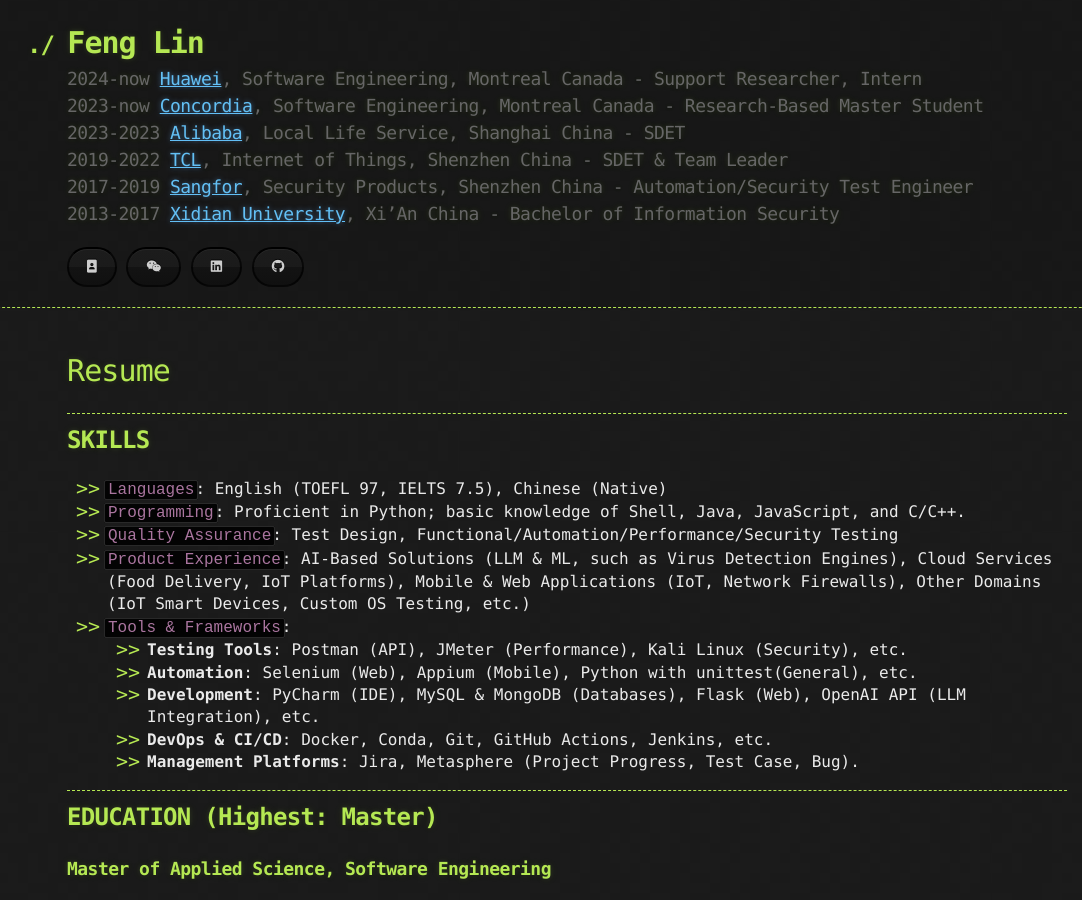
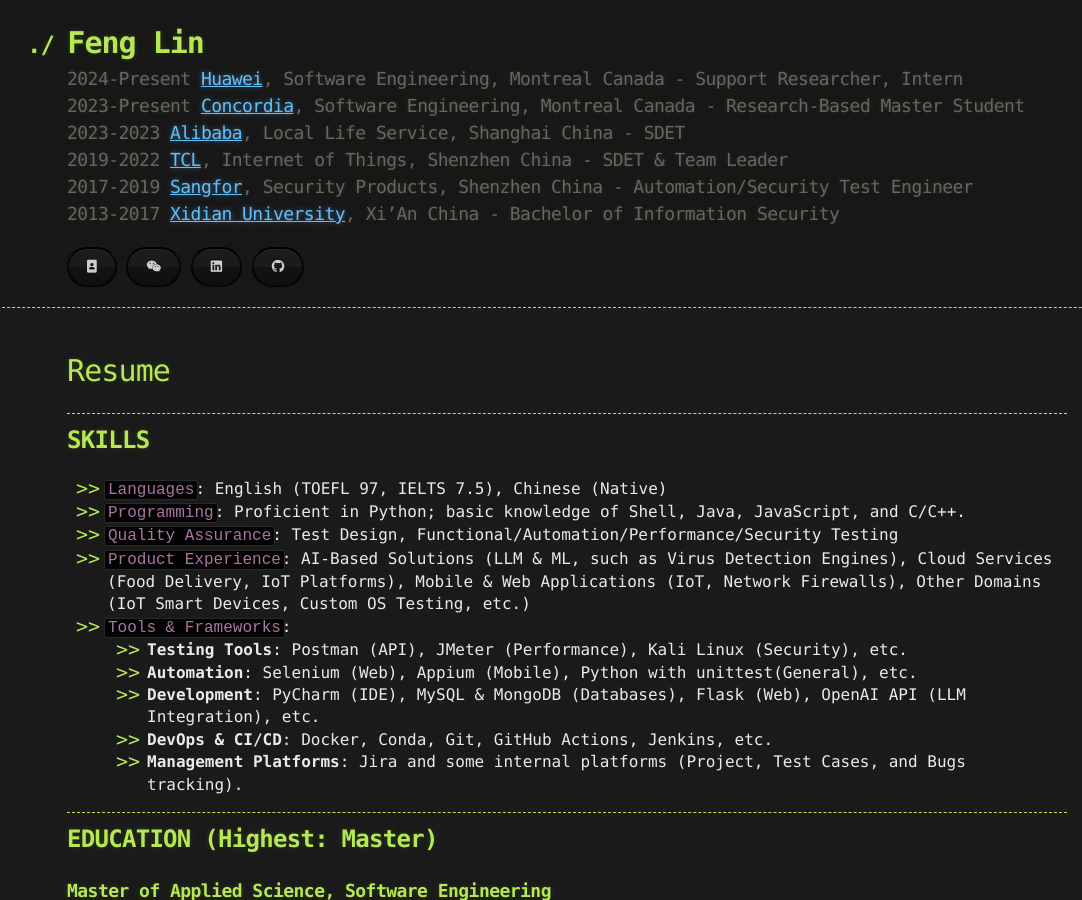
Before and after one commit to L1nwatch/L1nwatch.github.io, a Jekyll site: the page built from index.md, in a window 1280 px wide and 900 px high. Shown: the whole window, without its empty margins (73-1155 px from the left). Built offline with Jekyll 4.4.1, drawn with Linux system fonts in a browser that asks for light colours; our own code applies the rules of GitHub Pages for plain Markdown files.

Commit message:
[2025-01-17] some adjustment

```diff
--- a/_config.yml
+++ b/_config.yml
@@ -1,5 +1,5 @@
 title: Feng Lin
-description: 2024-now <a href="https://www.huawei.com/ca/">Huawei</a>, Software Engineering, Montreal Canada - Support Researcher, Intern <br> 2023-now <a href="https://www.concordia.ca/">Concordia</a>, Software Engineering, Montreal Canada - Research-Based Master Student <br> 2023-2023 <a href="https://www.alibabagroup.com/en-US/">Alibaba</a>, Local Life Service, Shanghai China - SDET <br> 2019-2022 <a href="https://www.tcl.com/us/en">TCL</a>, Internet of Things, Shenzhen China - SDET & Team Leader <br> 2017-2019 <a href="https://www.sangfor.com/">Sangfor</a>, Security Products, Shenzhen China - Automation/Security Test Engineer <br> 2013-2017 <a href="https://www.xidian.edu.cn/">Xidian University</a>, Xi’An China - Bachelor of Information Security
+description: 2024-Present <a href="https://www.huawei.com/ca/">Huawei</a>, Software Engineering, Montreal Canada - Support Researcher, Intern <br> 2023-Present <a href="https://www.concordia.ca/">Concordia</a>, Software Engineering, Montreal Canada - Research-Based Master Student <br> 2023-2023 <a href="https://www.alibabagroup.com/en-US/">Alibaba</a>, Local Life Service, Shanghai China - SDET <br> 2019-2022 <a href="https://www.tcl.com/us/en">TCL</a>, Internet of Things, Shenzhen China - SDET & Team Leader <br> 2017-2019 <a href="https://www.sangfor.com/">Sangfor</a>, Security Products, Shenzhen China - Automation/Security Test Engineer <br> 2013-2017 <a href="https://www.xidian.edu.cn/">Xidian University</a>, Xi’An China - Bachelor of Information Security
 show_downloads: true
 google_analytics:
 theme: jekyll-theme-hacker
--- a/index.md
+++ b/index.md
@@ -17,7 +17,7 @@
   - **Automation**: Selenium (Web), Appium (Mobile), Python with unittest(General), etc.
   - **Development**: PyCharm (IDE), MySQL & MongoDB (Databases), Flask (Web), OpenAI API (LLM Integration), etc.
   - **DevOps & CI/CD**: Docker, Conda, Git, GitHub Actions, Jenkins, etc.
-  - **Management Platforms**: Jira, Metasphere (Project Progress, Test Case, Bug).
+  - **Management Platforms**: Jira and some internal platforms (Project, Test Cases, and Bugs tracking).
 
 ---
 
```
